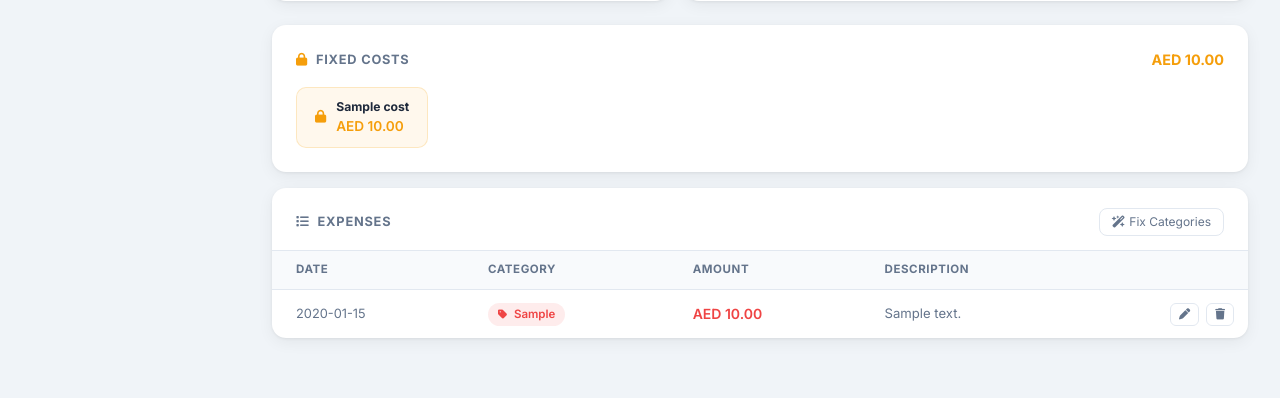
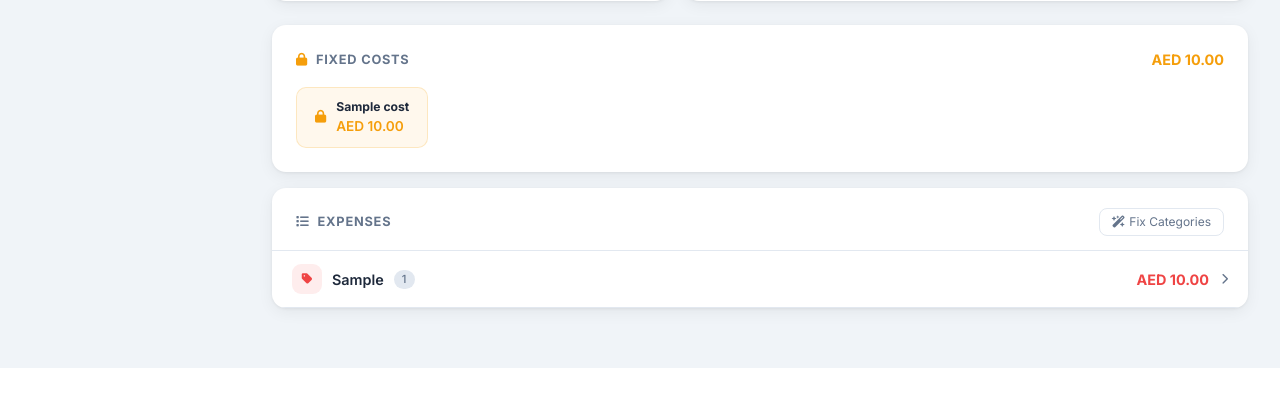
Before and after one commit to mastries96-commits/expense-tracker, a Flask app: page / in a window 1280 px wide. Shown: the part 934-1332 px from the top of the page. After the commit the page ends 1302 px from the top, so only its background shows below. Run offline with Flask 3, Linux system fonts and the light colour scheme; the visitor is signed in with stand-in values (Sample User, id 1); tables that the repository leaves empty hold one stand-in row (values such as "Sample post"); some libraries are stand-ins or nearby versions.

Commit message:
feat: grouped accordion transactions on dashboard
Replaces the flat expense table with collapsible category groups.
Each row shows category icon, name, item count, and total — click to
expand. When a pie chart category is clicked the filter view shows a
clean flat list with total, item count, and a Show All button.

Co-Authored-By: Claude Sonnet 4.6 <noreply@anthropic.com>

```diff
--- a/dashboard/templates/index.html
+++ b/dashboard/templates/index.html
@@ -1150,55 +1150,116 @@ function renderTransactions(d) {
     allTransactions.push({ id:e.id, date:e.expense_date, category:e.category, amount:e.amount, description:e.description||'' });
   });
 
-  const rows = catFilter
-    ? allTransactions.filter(t => t.category.toLowerCase() === catFilter)
-    : allTransactions;
-
-  const filterBar = catFilter ? `
-    <div style="padding:9px 20px;background:rgba(59,130,246,.07);border-bottom:1px solid var(--border);display:flex;justify-content:space-between;align-items:center">
+  // ── Category filter (from pie chart click) — flat list with filter bar ──────
+  if (catFilter) {
+    const rows = allTransactions.filter(t => t.category.toLowerCase() === catFilter);
+    const isSav = catFilter === 'savings';
+    const color = isSav ? '#14B8A6' : '#EF4444';
+    const filterBar = `
+      <div style="padding:10px 20px;background:rgba(59,130,246,.07);border-bottom:1px solid var(--border);display:flex;justify-content:space-between;align-items:center">
         <span style="font-size:.82rem;color:var(--text)">
-        <i class="fa-solid fa-filter me-2" style="color:var(--primary);font-size:.75rem"></i>
+          <i class="fa-solid fa-${catIcon(catFilter)} me-2" style="color:${color};font-size:.75rem"></i>
           <strong>${catFilter.charAt(0).toUpperCase()+catFilter.slice(1)}</strong>
-        &nbsp;·&nbsp; ${rows.length} transaction${rows.length!==1?'s':''}
+          <span style="color:var(--muted)">&nbsp;· ${rows.length} item${rows.length!==1?'s':''} · ${AED(rows.reduce((s,t)=>s+t.amount,0))}</span>
         </span>
         <button onclick="clearCatFilter()" style="background:none;border:none;color:var(--primary);font-size:.8rem;font-weight:600;cursor:pointer;padding:0">
-        Show all &times;
+          Show all ×
         </button>
-    </div>` : '';
-
+      </div>`;
     if (!rows.length) {
-    wrap.innerHTML = filterBar + `<div class="empty-state"><i class="fa-solid fa-receipt"></i><p>${catFilter ? 'No '+catFilter.charAt(0).toUpperCase()+catFilter.slice(1)+' transactions recorded.' : 'No expenses yet — add via Telegram.'}</p></div>`;
+      wrap.innerHTML = filterBar + `<div class="empty-state"><i class="fa-solid fa-receipt"></i><p>No ${catFilter.charAt(0).toUpperCase()+catFilter.slice(1)} transactions yet.</p></div>`;
       return;
     }
-
+    const thStyle = 'font-size:.68rem;font-weight:700;text-transform:uppercase;letter-spacing:.05em;color:var(--muted);padding:7px 20px;background:var(--surface);text-align:left;border-bottom:1px solid var(--border)';
     const tbody = rows.map(t => {
-    const icon = catIcon(t.category);
-    const isSav = t.category.toLowerCase() === 'savings';
-    const color   = isSav ? '#14B8A6' : '#EF4444';
-    const bgColor = isSav ? 'rgba(20,184,166,.1)' : 'rgba(239,68,68,.1)';
       const safeDesc = (t.description||'').replace(/"/g,'&quot;').replace(/'/g,'&#39;');
       return `<tr>
-      <td style="color:var(--muted);font-size:.8rem">${t.date}</td>
-      <td><span class="cat-badge" style="background:${bgColor};color:${color}">
-        <i class="fa-solid fa-${icon} me-1" style="font-size:.65rem"></i>
-        ${t.category.charAt(0).toUpperCase()+t.category.slice(1)}
-      </span></td>
-      <td class="amount-cell" style="color:${color}">${AED(t.amount)}</td>
-      <td class="desc-cell" style="color:var(--muted);font-size:.82rem;min-width:120px">${t.description||'—'}</td>
-      <td style="white-space:nowrap;text-align:right;padding-right:14px">
-        <button class="action-btn edit-btn" onclick="startEditDesc(this,${t.id},'${safeDesc}')" title="Edit description"><i class="fa-solid fa-pen"></i></button>
+        <td style="color:var(--muted);font-size:.8rem;padding:9px 20px">${t.date}</td>
+        <td style="font-weight:600;color:${color};padding:9px 20px">${AED(t.amount)}</td>
+        <td class="desc-cell" style="color:var(--muted);font-size:.82rem;padding:9px 20px">${t.description||'—'}</td>
+        <td style="white-space:nowrap;text-align:right;padding:9px 12px">
+          <button class="action-btn edit-btn" onclick="startEditDesc(this,${t.id},'${safeDesc}')" title="Edit"><i class="fa-solid fa-pen"></i></button>
           <button class="action-btn del-btn" onclick="deleteExpense(${t.id})" title="Delete"><i class="fa-solid fa-trash"></i></button>
         </td>
       </tr>`;
     }).join('');
-
     wrap.innerHTML = filterBar + `
-    <table>
+      <table style="width:100%;border-collapse:collapse">
         <thead><tr>
-        <th>Date</th><th>Category</th><th>Amount</th><th>Description</th><th></th>
+          <th style="${thStyle}">Date</th><th style="${thStyle}">Amount</th>
+          <th style="${thStyle}">Description</th><th style="${thStyle}"></th>
         </tr></thead>
         <tbody>${tbody}</tbody>
       </table>`;
+    return;
+  }
+
+  // ── Grouped accordion view ────────────────────────────────────────────────────
+  if (!allTransactions.length) {
+    wrap.innerHTML = '<div class="empty-state"><i class="fa-solid fa-receipt"></i><p>No expenses yet — add via Telegram.</p></div>';
+    return;
+  }
+
+  const catMap = {};
+  allTransactions.forEach(t => {
+    if (!catMap[t.category]) catMap[t.category] = [];
+    catMap[t.category].push(t);
+  });
+
+  const groups = Object.entries(catMap)
+    .sort((a, b) => b[1].reduce((s,t)=>s+t.amount,0) - a[1].reduce((s,t)=>s+t.amount,0));
+
+  const thStyle = 'font-size:.68rem;font-weight:700;text-transform:uppercase;letter-spacing:.05em;color:var(--muted);padding:7px 20px;background:var(--surface);text-align:left;border-bottom:1px solid var(--border)';
+
+  wrap.innerHTML = groups.map(([cat, items]) => {
+    const isSav = cat === 'savings';
+    const color = isSav ? '#14B8A6' : '#EF4444';
+    const total = items.reduce((s,t) => s + t.amount, 0);
+    const icon = catIcon(cat);
+
+    const rows = items.map(t => {
+      const safeDesc = (t.description||'').replace(/"/g,'&quot;').replace(/'/g,'&#39;');
+      return `<tr>
+        <td style="color:var(--muted);font-size:.8rem;padding:9px 20px">${t.date}</td>
+        <td style="font-weight:600;color:${color};padding:9px 20px">${AED(t.amount)}</td>
+        <td class="desc-cell" style="color:var(--muted);font-size:.82rem;padding:9px 20px">${t.description||'—'}</td>
+        <td style="white-space:nowrap;text-align:right;padding:9px 12px">
+          <button class="action-btn edit-btn" onclick="startEditDesc(this,${t.id},'${safeDesc}')" title="Edit"><i class="fa-solid fa-pen"></i></button>
+          <button class="action-btn del-btn" onclick="deleteExpense(${t.id})" title="Delete"><i class="fa-solid fa-trash"></i></button>
+        </td>
+      </tr>`;
+    }).join('');
+
+    return `
+      <div style="border-bottom:1px solid var(--border)">
+        <div onclick="toggleTxGroup(this)"
+             style="display:flex;justify-content:space-between;align-items:center;padding:13px 20px;cursor:pointer;user-select:none;transition:background .15s"
+             onmouseover="this.style.background='rgba(128,128,128,.06)'" onmouseout="this.style.background=''">
+          <div style="display:flex;align-items:center;gap:10px">
+            <span style="width:30px;height:30px;border-radius:9px;background:${color}18;display:flex;align-items:center;justify-content:center;flex-shrink:0">
+              <i class="fa-solid fa-${icon}" style="font-size:.75rem;color:${color}"></i>
+            </span>
+            <span style="font-weight:600;font-size:.9rem">${cat.charAt(0).toUpperCase()+cat.slice(1)}</span>
+            <span style="font-size:.7rem;background:var(--border);color:var(--muted);padding:1px 8px;border-radius:10px;font-weight:500">${items.length}</span>
+          </div>
+          <div style="display:flex;align-items:center;gap:12px">
+            <span style="font-weight:700;color:${color};font-size:.9rem">${AED(total)}</span>
+            <i class="fa-solid fa-chevron-right" style="font-size:.7rem;color:var(--muted);transition:transform .2s"></i>
+          </div>
+        </div>
+        <div style="display:none">
+          <table style="width:100%;border-collapse:collapse">
+            <thead><tr>
+              <th style="${thStyle}">Date</th>
+              <th style="${thStyle}">Amount</th>
+              <th style="${thStyle}">Description</th>
+              <th style="${thStyle}"></th>
+            </tr></thead>
+            <tbody>${rows}</tbody>
+          </table>
+        </div>
+      </div>`;
+  }).join('');
 }
 
 // ── Chat ─────────────────────────────────────────────────────────────────────
```
Lines whose indentation alone changed are shown as unchanged.
